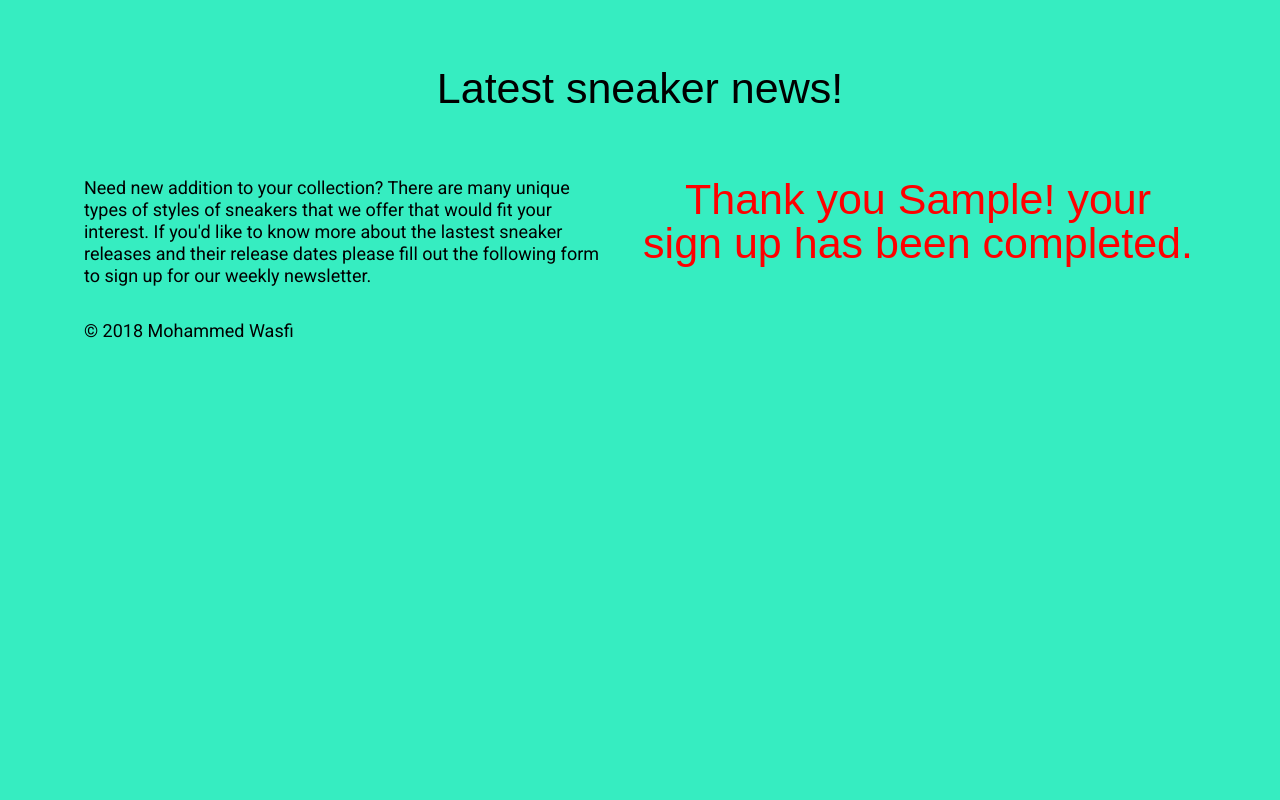
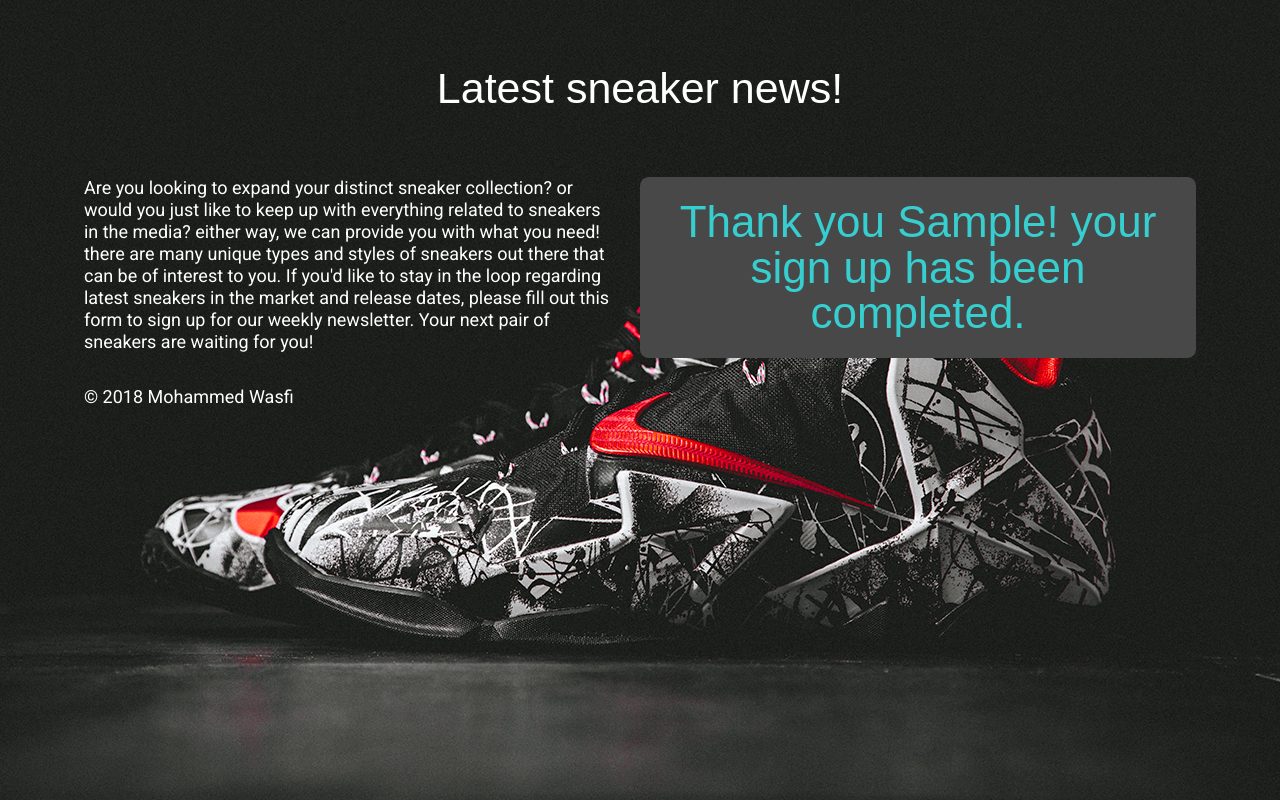
Before and after one commit to MohammedWasfi/itmd362-project1, a plain HTML site: page index.html in a window 1280 px wide. Both pictures are taken after typing "Sample", "name@example.com", "2020-01-15", "Sample" into the empty fields and a click on the input "Submit". Drawn offline with nearby package versions, Linux system fonts and the light colour scheme; a web font is replaced by a local one.

Commit message:
Add a background picture and add more to the description

```diff
--- a/index.html
+++ b/index.html
@@ -9,14 +9,18 @@
   </head>
   <body>
     <header>
-      <h1>Latest sneaker news!</h1>
+      <h1 id="heading">Latest sneaker news!</h1>
     </header>
     <main id="content">
       <article id="about">
         <p>
-        Need new addition to your collection? There are many unique types of styles of sneakers
-        that we offer that would fit your interest. If you'd like to know more about the lastest sneaker
-        releases and their release dates please fill out the following form to sign up for our weekly newsletter.
+          Are you looking to expand your distinct sneaker collection? or would you just
+          like to keep up with everything related to sneakers in the media? either way, we
+          can provide you with what you need! there are many unique types and styles of
+          sneakers out there that can be of interest to you. If you'd like to stay in the
+          loop regarding latest sneakers in the market and release dates, please fill
+          out this form to sign up for our weekly newsletter. Your next pair of sneakers
+          are waiting for you!
         </p>
       </article>
       <aside id="signup">
--- a/screen.css
+++ b/screen.css
@@ -185,7 +185,9 @@ body {
   padding-top: 3.667em; /* 66 / 18 = 3.667... */
   padding-right: 2.44444444em; /* 44 / 18 = 2.44444444 */
   padding-left: 2.44444444em; /* 44 / 18 = 2.44444444 */
-  background-color: #36EDC1;
+  background-color: black;
+  background-image: url(shoes.jpg);
+  background-size: auto;
 }
 
 h1,
@@ -200,11 +202,13 @@ h1 {
   padding-bottom: 0.516em; /* 22 / 42.635 = 0.516 */
   text-align: center;
   font-family: 'Viga', sans-serif;
+  color: white;
 
 }
 
 p {
     font-family: 'Roboto', sans-serif;
+    color: white;
 }
 
 ol {
@@ -222,6 +226,7 @@ footer {
   padding-top: 0.611em; /* 11 / 18 = 0.6111111 */
   padding-bottom: 0.611em; /* 11 / 18 = 0.6111111 */
   clear: both;
+  color: white;
 
 }
 
@@ -300,8 +305,13 @@ input[type="submit"] {
 }
 
 #submitted {
-  color: red;
-
+  box-sizing: border-box;
+  background: #494848;
+  border: 0;
+  border-radius: 0.2em;
+  padding: 0.516em; /* 22 / 42.635 = 0.516 */
+  font-size: 2.4444em;
+  color: #37CED0;
 }
 
 
```
Also changed, not shown: shoes.jpg (added), 1 other file.
